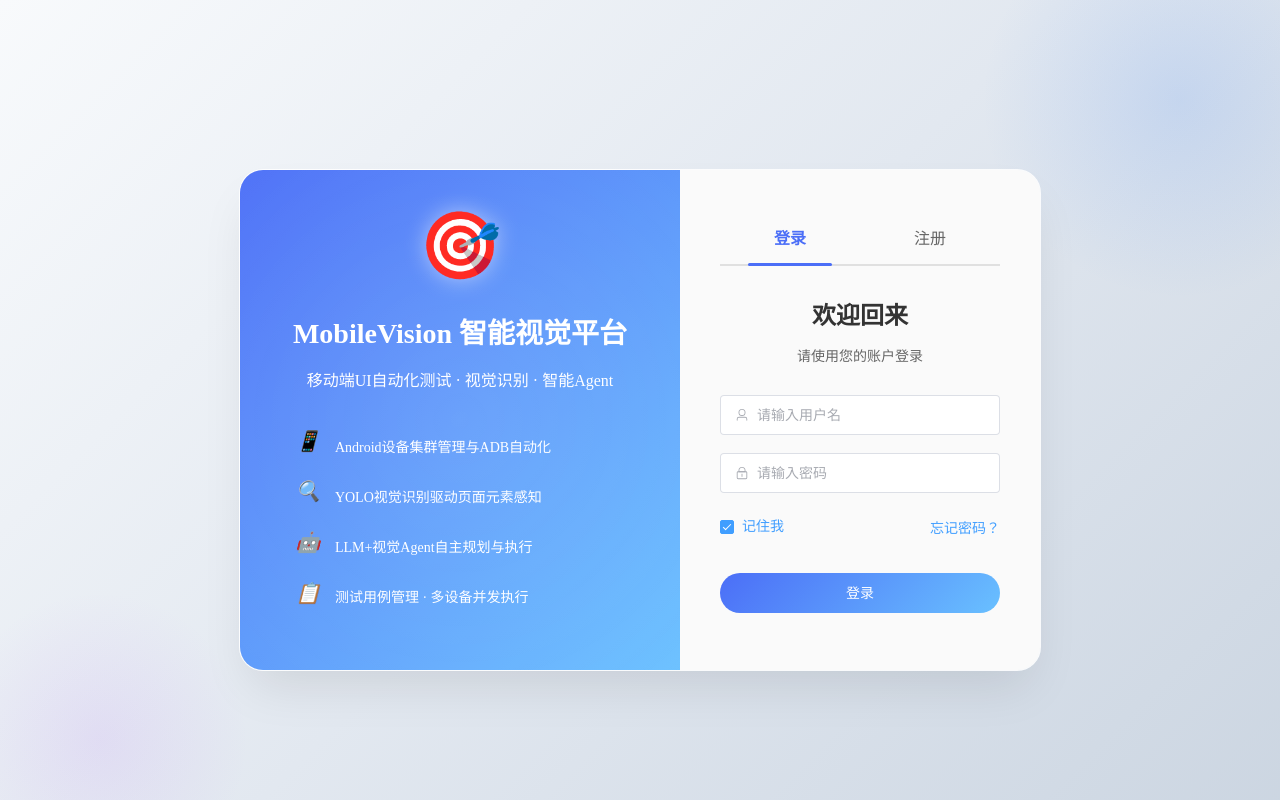
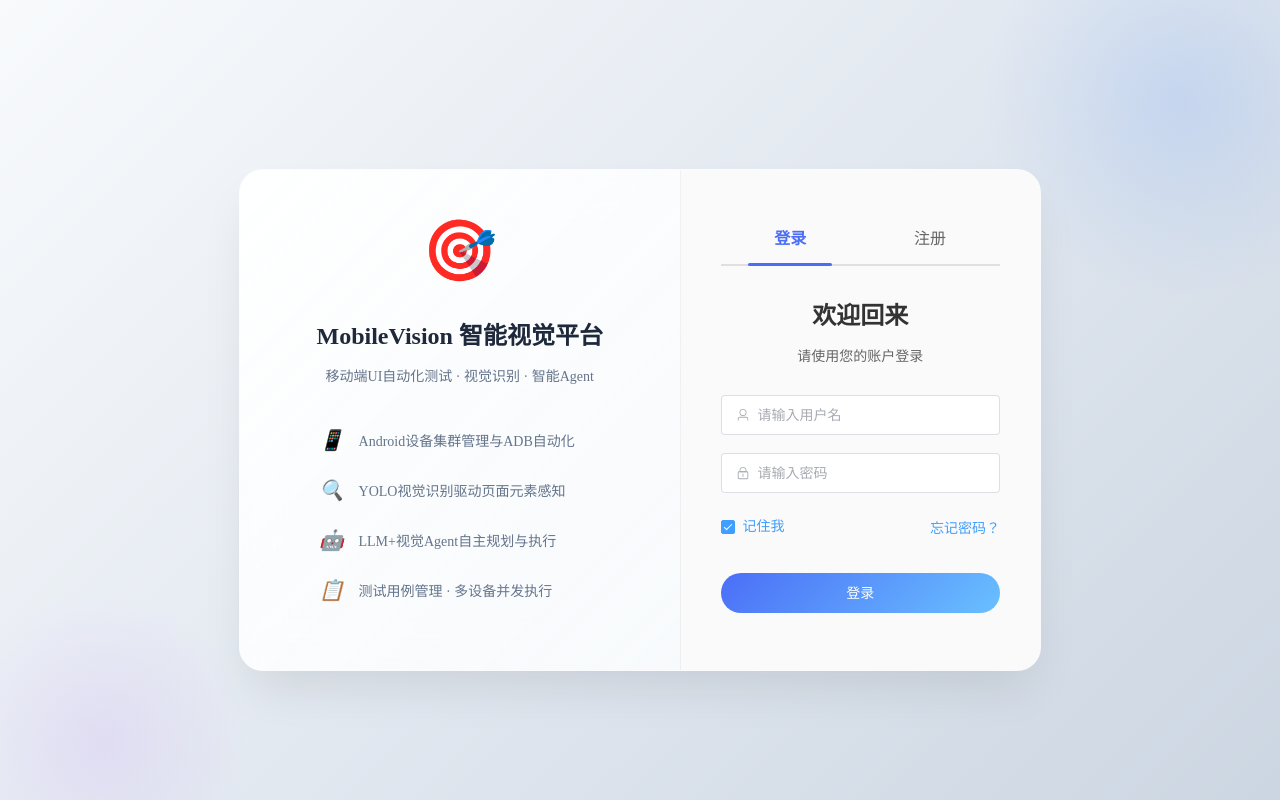
Before and after one commit to nightfall-w/mobile_vision, a Vue app in the folder mobile_vision_web/: page /login in a window 1280 px wide. Built offline with nearby package versions, Linux system fonts and the light colour scheme.

Commit message:
style: simplify left panel with clean white design

```diff
--- a/mobile_vision_web/src/views/Login.vue
+++ b/mobile_vision_web/src/views/Login.vue
@@ -473,34 +473,13 @@ const handleRegister = async () => {
 
 .login-decoration {
   flex: 1;
-  background: linear-gradient(135deg, #4b6ef7 0%, #69c0ff 100%);
-  color: white;
+  background: linear-gradient(135deg, rgba(255, 255, 255, 0.8) 0%, rgba(248, 250, 252, 0.9) 100%);
+  color: #1e293b;
   display: flex;
   align-items: center;
   justify-content: center;
   padding: 40px;
-  position: relative;
-  overflow: hidden;
-}
-
-.login-decoration::before {
-  content: '';
-  position: absolute;
-  top: -50%;
-  left: -50%;
-  width: 200%;
-  height: 200%;
-  background: radial-gradient(circle, rgba(255, 255, 255, 0.1) 0%, transparent 70%);
-  animation: rotate 20s linear infinite;
-}
-
-@keyframes rotate {
-  from {
-    transform: rotate(0deg);
-  }
-  to {
-    transform: rotate(360deg);
-  }
+  border-right: 1px solid rgba(0, 0, 0, 0.05);
 }
 
 .decoration-content {
@@ -510,55 +489,27 @@ const handleRegister = async () => {
 
 .logo-placeholder {
   margin-bottom: 30px;
-  animation: pulse 2s infinite;
-}
-
-@keyframes pulse {
-  0% {
-    transform: scale(1);
-  }
-  50% {
-    transform: scale(1.1);
-  }
-  100% {
-    transform: scale(1);
-  }
 }
 
 .logo-icon {
   font-size: 60px;
   margin-bottom: 20px;
-  filter: drop-shadow(0 0 10px rgba(255, 255, 255, 0.5));
 }
 
 .title-animation {
-  font-size: 28px;
+  font-size: 24px;
   margin-bottom: 10px;
-  font-weight: 600;
-  animation: fadeInUp 1s ease-out;
-}
-
-@keyframes fadeInUp {
-  from {
-    opacity: 0;
-    transform: translateY(20px);
-  }
-  to {
-    opacity: 1;
-    transform: translateY(0);
-  }
+  font-weight: 700;
 }
 
 .subtitle {
-  font-size: 16px;
-  opacity: 0.9;
+  font-size: 14px;
+  color: #64748b;
   margin-bottom: 40px;
-  animation: fadeInUp 1s ease-out 0.2s both;
 }
 
 .features {
   text-align: left;
-  animation: fadeInUp 1s ease-out 0.4s both;
 }
 
 .feature-item {
@@ -566,19 +517,7 @@ const handleRegister = async () => {
   align-items: center;
   margin-bottom: 20px;
   font-size: 14px;
-  opacity: 0;
-  animation: slideInRight 0.5s ease-out forwards;
-}
-
-@keyframes slideInRight {
-  from {
-    opacity: 0;
-    transform: translateX(-20px);
-  }
-  to {
-    opacity: 1;
-    transform: translateX(0);
-  }
+  color: #64748b;
 }
 
 .feature-icon {
@@ -589,16 +528,6 @@ const handleRegister = async () => {
   display: flex;
   align-items: center;
   justify-content: center;
-  animation: bounce 2s infinite;
-}
-
-@keyframes bounce {
-  0%, 100% {
-    transform: translateY(0);
-  }
-  50% {
-    transform: translateY(-5px);
-  }
 }
 
 .login-box {
```
